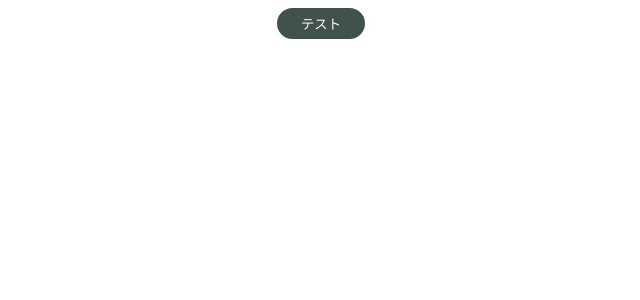
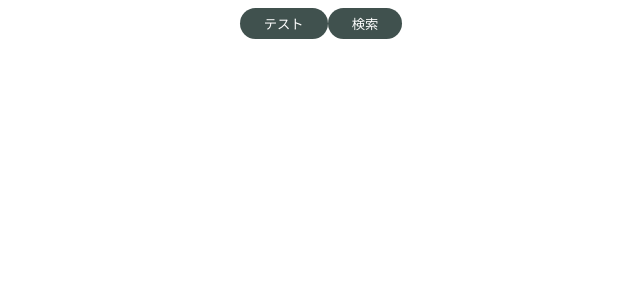
Before and after one commit to kono-meowmeow/Practice_Atomic_Design, a React (Create React App) app: page / in a window 1280 px wide. Shown: the top 300 px of the page, without its empty margins (319-959 px from the left). Built offline with nearby package versions, Linux system fonts and the light colour scheme.

Commit message:
PrimaryButtonの再利用

```diff
--- a/src/App.js
+++ b/src/App.js
@@ -5,6 +5,7 @@ export default function App() {
   return (
     <div className="App">
       <PrimaryButton>テスト</PrimaryButton>
+      <PrimaryButton>検索</PrimaryButton>
     </div>
   );
 }
--- a/src/components/atoms/button/PrimaryButton.jsx
+++ b/src/components/atoms/button/PrimaryButton.jsx
@@ -1,5 +1,7 @@
 import styled from 'styled-components';
 
+// PrimaryButtonというコンポーネントを作る
+// PrimaryButtonを使うことで、どんな箇所でも同じボタンを使えるようにする
 export const PrimaryButton = (props) => {
   // どんな言葉でもPrimatyButtonを作れるようにするために、childrenを使う
   const { children } = props;
```
